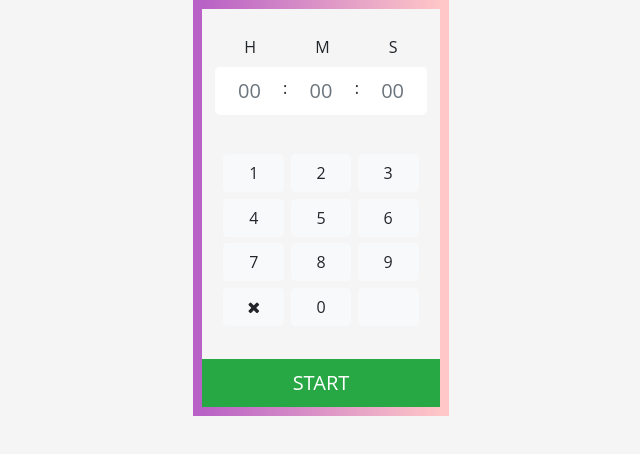
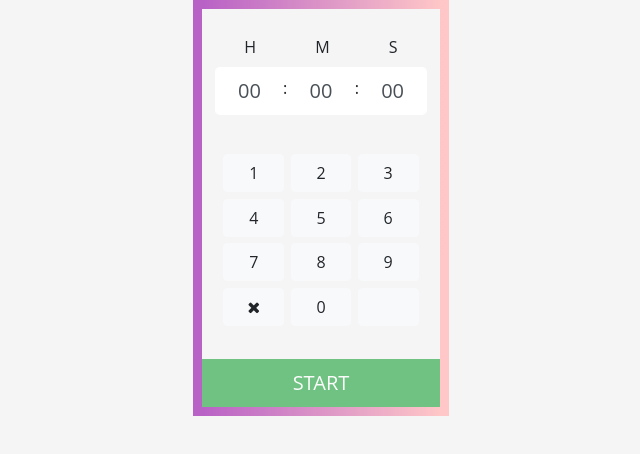
Before and after one commit to cmejia6/advanced-timer-a, a React (Create React App) app: page / in a window 1280 px wide. Shown: the top 454 px of the page, without its empty margins (319-959 px from the left). Built offline with nearby package versions, Linux system fonts and the light colour scheme.

Commit message:
keypad controls inputs

```diff
--- a/src/components/Timer/Controls.js
+++ b/src/components/Timer/Controls.js
@@ -10,7 +10,8 @@ const Controls = props => {
           props.status !== 'started' &&
           <div className="buttons stopped">
             <button className="btn btn-success btn-lg btn-block"
-              onClick={props.startTimer}>
+              onClick={props.startTimer}
+              disabled={!props.canStart}>
                 START
             </button>
           </div>
--- a/src/components/Timer/Display.js
+++ b/src/components/Timer/Display.js
@@ -1,4 +1,5 @@
 import React, { Component } from 'react'
+import PropTypes from 'prop-types'
 
 const Display = props =>  {
     return (
@@ -15,26 +16,47 @@ const Display = props =>  {
 
                     <div className="input-group display-input-group input-group-lg">
                         <input type="text" className="form-control display-time display-hours" maxLength="2"
-                            placeholder="00"/>
+                            placeholder="00"
+                            maxLength="2"
+                            onFocus={() => props.onFocusChange('HH')}
+                            value={props.hours}
+                            onChange={props.onInputChange} />
 
                         <span className="display-time display-separator">:</span>
 
                         <input type="text" className="form-control display-time display-minutes" maxLength="2"
-                            placeholder="00"/>
+                            placeholder="00"
+                            maxLength="2"
+                            onFocus={() => props.onFocusChange('MM')}
+                            value={props.minutes}
+                            onChange={props.onInputChange} />
 
                         <span className="display-time display-separator">:</span>
 
                         <input type="text" className="form-control display-time display-seconds" maxLength="2"
-                            placeholder="00"/>
+                            placeholder="00"
+                            maxLength="2"
+                            onFocus={() => props.onFocusChange('SS')}
+                            value={props.seconds}
+                            onChange={props.onInputChange} />
 
                     </div>
                 </div>
             </div>
             )}
 
-            {props.status === 'started' && false && (
-                <div>
-                    {props.time}
+            {props.status === 'started' && (
+                <div className="display-countdown">
+                    <div>
+                        <label type="text" className="display-countdown-label">H</label>
+                        <label type="text" className="display-countdown-label">M</label>
+                        <label type="text" className="display-countdown-label">S</label>
+                        <label type="text" className="display-countdown-label">MS</label>
+                    </div>
+
+                    <div className="display-countdown-time">
+                        {props.time}
+                    </div>
                 </div>
             )}
 
@@ -42,4 +64,22 @@ const Display = props =>  {
     )
 }
 
+Display.defaultProps ={
+    onFocusChange : input => console.log(input),
+    onInputChange : () => {},
+    hours : '00',
+    minutes : '00',
+    seconds : '00',
+    timeInterval : null
+}
+
+Display.propTypes = {
+    onFocusChange: PropTypes.func,
+    onInputChange : PropTypes.func,
+    hours: PropTypes.string,
+    minutes: PropTypes.string,
+    seconds: PropTypes.string,
+    timeInterval: PropTypes.number
+}
+
 export default Display
--- a/src/components/Timer/Keypad.js
+++ b/src/components/Timer/Keypad.js
@@ -6,30 +6,30 @@ const Keypad = props => {
             {props.status !== 'started' &&
                 <div className='keypad'>
                     <div className="keypad-row">
-                        <button className="btn btn-light btn-small">1</button>
-                        <button className="btn btn-light btn-small">2</button>
-                        <button className="btn btn-light btn-small">3</button>
+                        <button className="btn btn-light btn-small" onClick={() => props.onClick(1)}>1</button>
+                        <button className="btn btn-light btn-small" onClick={() => props.onClick(2)}>2</button>
+                        <button className="btn btn-light btn-small" onClick={() => props.onClick(3)}>3</button>
                     </div>
 
                     <div className="keypad-row">
-                        <button className="btn btn-light btn-small">4</button>
-                        <button className="btn btn-light btn-small">5</button>
-                        <button className="btn btn-light btn-small">6</button>
+                        <button className="btn btn-light btn-small" onClick={() => props.onClick(4)}>4</button>
+                        <button className="btn btn-light btn-small" onClick={() => props.onClick(5)}>5</button>
+                        <button className="btn btn-light btn-small" onClick={() => props.onClick(6)}>6</button>
                     </div>
 
                     <div className="keypad-row">
-                        <button className="btn btn-light btn-small">7</button>
-                        <button className="btn btn-light btn-small">8</button>
-                        <button className="btn btn-light btn-small">9</button>
+                        <button className="btn btn-light btn-small" onClick={() => props.onClick(7)}>7</button>
+                        <button className="btn btn-light btn-small" onClick={() => props.onClick(8)}>8</button>
+                        <button className="btn btn-light btn-small" onClick={() => props.onClick(9)}>9</button>
                     </div>
 
                     <div className="keypad-row">
 
-                        <button className="btn btn-light btn-small">
+                        <button className="btn btn-light btn-small" onClick={() => props.onClick(-1)}>
                             <i className="fa fa-close"></i>
                         </button>
 
-                        <button className="btn btn-light btn-small">0</button>
+                        <button className="btn btn-light btn-small" onClick={() => props.onClick(0)}>0</button>
                         <button className="btn btn-light btn-small">&nbsp;</button>
                     </div>
                 </div>
--- a/src/components/Timer/Timer.js
+++ b/src/components/Timer/Timer.js
@@ -2,22 +2,25 @@ import React, { Component } from 'react'
 import Display from './Display'
 import Keypad from './Keypad'
 import Controls from './Controls'
+import { debug } from 'util';
 
 export default class Timer extends Component {
   constructor(){
     super();
 
     this.state = {
-      seconds : 600,
-      minutes : 0,
-      hours : 0,
-      //time : 0,
-      status : null
+      seconds : '00',
+      minutes : '00',
+      hours : '00',
+      status : null,
+      unitOfTime : null
     }
 
     this.startTimer = this.startTimer.bind(this);
+    this.handleDisplayFocusChange = this.handleDisplayFocusChange.bind(this);
     this.handleControlStop = this.handleControlStop.bind(this);
     this.handleControlsReset = this.handleControlsReset.bind(this);
+    this.handleKeypadClick = this.handleKeypadClick.bind(this);
   }
 
   startTimer(){
@@ -34,11 +37,14 @@ export default class Timer extends Component {
     }
   }
 
+  handleDisplayFocusChange(unitOfTime) {
+    this.setState(() => ({ unitOfTime }))
+  }
+
   handleControlStop(){
     if (this.state.status === 'started'){
       this.setState(() =>({status : 'stopped'}))
       clearInterval(this.interval)
-
     }
   }
 
@@ -47,14 +53,107 @@ export default class Timer extends Component {
     this.setState(()=>({status:null}))
   }
 
+  handleKeypadClick(time){
+
+    if (this.state.unitOfTime === 'HH'){
+      this.setHours(time)
+    } else if (this.state.unitOfTime === 'MM') {
+      this.setMinutes(time)
+    } else if (this.state.unitOfTime === 'SS'){
+      this.setSeconds(time)
+    }
+
+
+
+    this.canStart();
+  }
+
+  setHours(hours){
+    if (hours < 0){
+      this.setState(() => ({hours: '00'}))
+    } else {
+      this.setState((prevState) => {
+
+        hours = parseInt(this.formatTime(prevState.hours + hours))
+
+        if (hours > 99){
+          hours = prevState.hours;
+        }
+
+       console.log(hours)
+        return ({ hours : this.formatTime(hours)})
+      })
+    }
+
+  }
+
+  setMinutes(minutes) {
+    if (minutes < 0) {
+        this.setState(() => ({ minutes: '00' }));
+    } else {
+        this.setState((prevState) => {
+            minutes = parseInt(this.formatTime(prevState.minutes + minutes));
+
+            if (minutes < 60) {
+                if (parseInt(minutes.toString()[0]) > 5) {
+                    minutes = 59;
+                }
+            } else if (minutes > 59) {
+                minutes = parseInt(minutes.toString().slice(minutes.toString().length - 1));
+            }
+
+            return ({ minutes: this.formatTime(minutes) });
+        });
+    }
+}
+
+setSeconds(seconds) {
+
+  if (seconds < 0) {
+      this.setState(() => ({ seconds: '00' }));
+  } else {
+      this.setState((prevState) => {
+          seconds = parseInt(this.formatTime(prevState.seconds + seconds));
+
+          if (seconds < 60) {
+              if (parseInt(seconds.toString()[0]) > 5) {
+                  seconds = 59;
+              }
+          } else if (seconds > 59) {
+              seconds = parseInt(seconds.toString().slice(seconds.toString().length - 1));
+          }
+
+          return ({ seconds: this.formatTime(seconds) });
+      });
+  }
+}
+
+formatTime(time){
+  time = parseInt(time)
+  return time < 10 ? '0' + time : time.toString().slice(time.toString().length - 2)
+}
+
+canStart() {
+  this.setState((prevState) => ({
+    canStart: prevState.status !== 'started' &&
+      parseInt(prevState.hours) > 0 ||
+      parseInt(prevState.minutes) > 0 ||
+      parseInt(prevState.seconds) > 0
+  }))
+}
+
 render() {
   return (
     <div className="timer">
       <Display
-          time={this.state.seconds}
-          status={this.state.status}/>
+        onFocusChange={this.handleDisplayFocusChange}
+        status={this.state.status}
+        hours={this.state.hours}
+        minutes={this.state.minutes}
+        seconds={this.state.seconds}/>
 
       <Keypad
+        onClick={this.handleKeypadClick}
         status={this.state.status}/>
 
       <Controls
--- a/src/styles/components/_display.scss
+++ b/src/styles/components/_display.scss
@@ -30,6 +30,16 @@
     border-left: none;
     border-right: none;
     padding-top: 0.59rem;
+}
+
+.display-countdown{
+    display: flex;
+    flex-direction: column;
+    align-items: center;
+}
+
+.display-countdown-time{
+
 }
 
 /*$display-background-color : whitesmoke;
```
Lines whose indentation alone changed are shown as unchanged.
